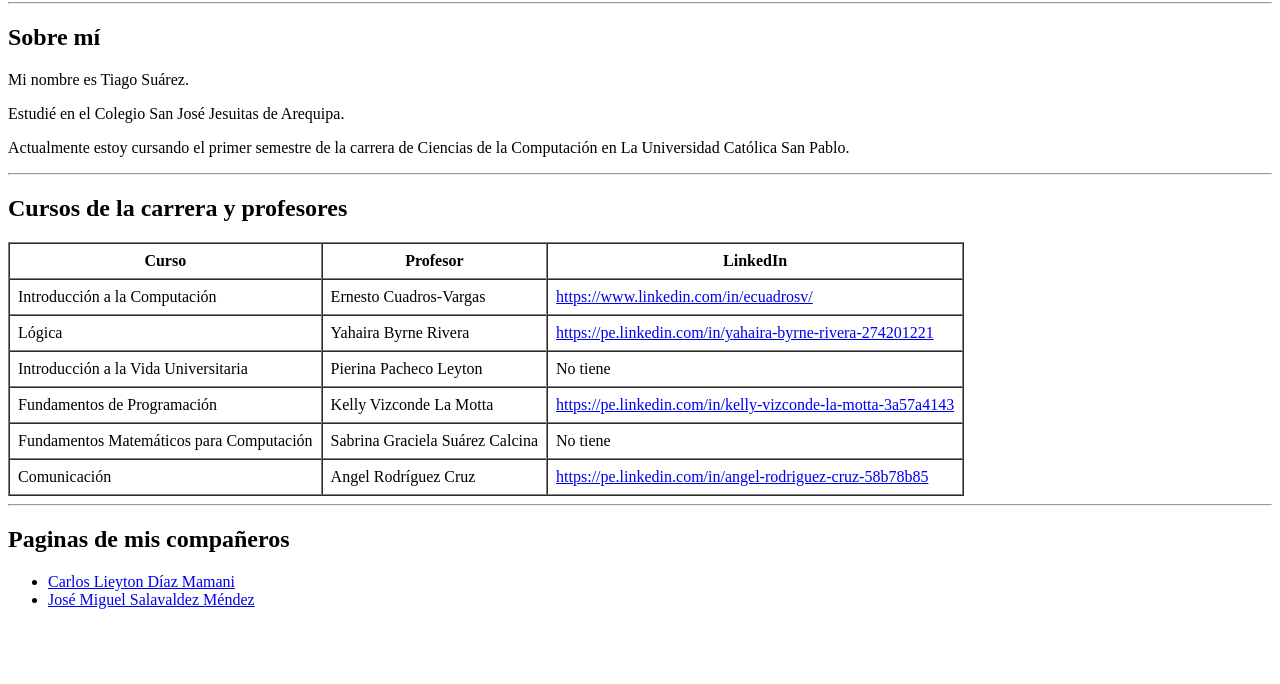
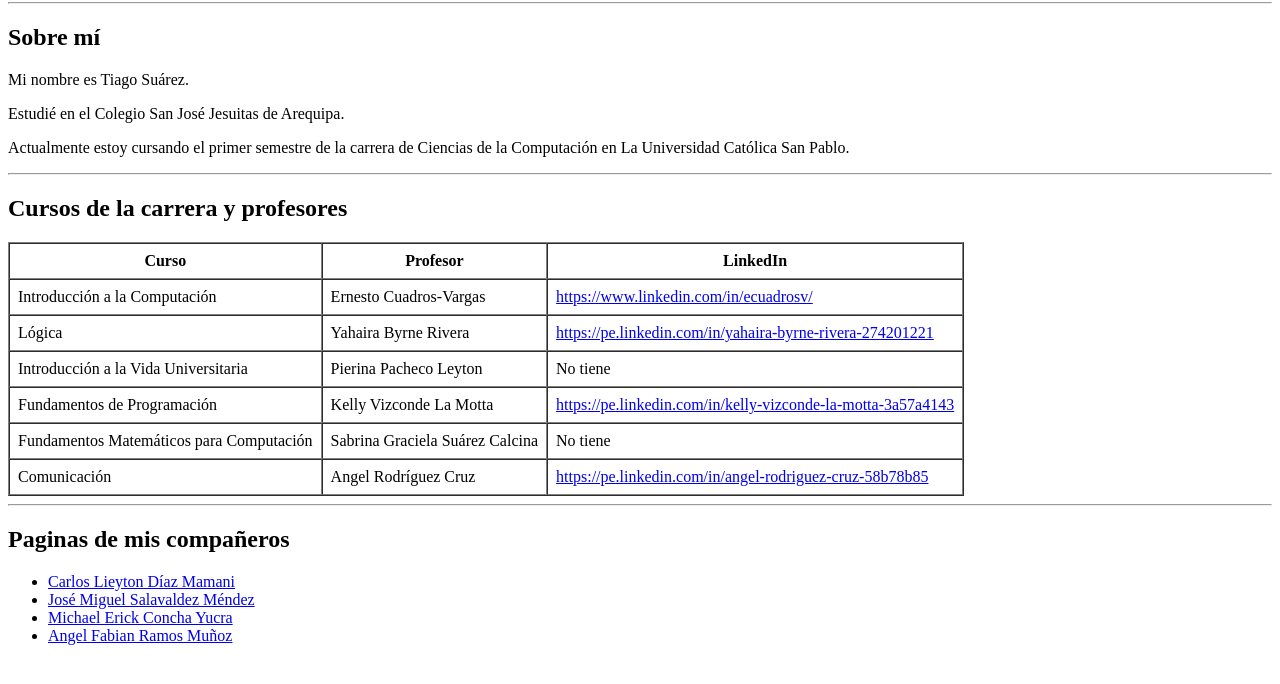
Before and after one commit to tiagosuarez/Tiago-Paolo-Suarez-Salas, a plain HTML site: page index.html in a window 1280 px wide. Shown: the part 64-748 px from the top of the page. Drawn offline with Linux system fonts and the light colour scheme.

Commit message:
Update index.html

```diff
--- a/index.html
+++ b/index.html
@@ -80,4 +80,14 @@
             José Miguel Salavaldez Méndez
         </a>
     </li>
+    <li>
+        <a href="https://michaelerickconchayucra.github.io/">
+            Michael Erick Concha Yucra
+        </a>
+    </li>
+    <li>
+        <a href="https://angelfabianramosmunoz.github.io/">
+            Angel Fabian Ramos Muñoz
+        </a>
+    </li>
 </ul>
```
